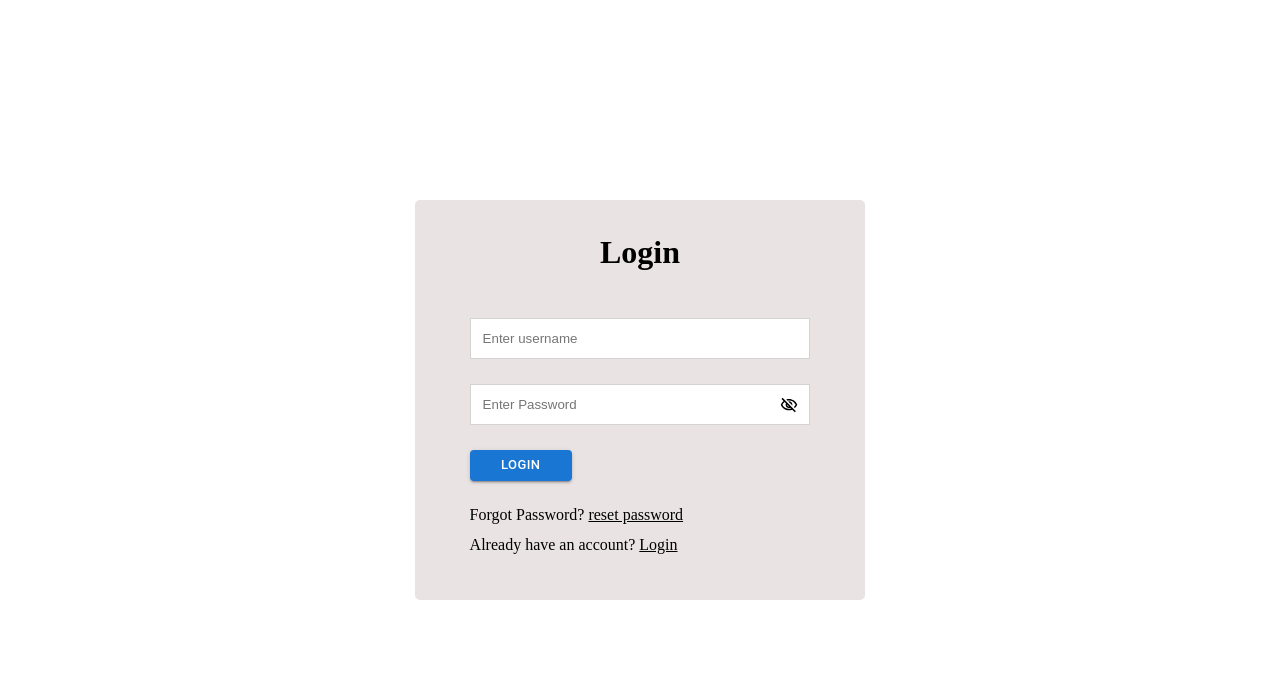
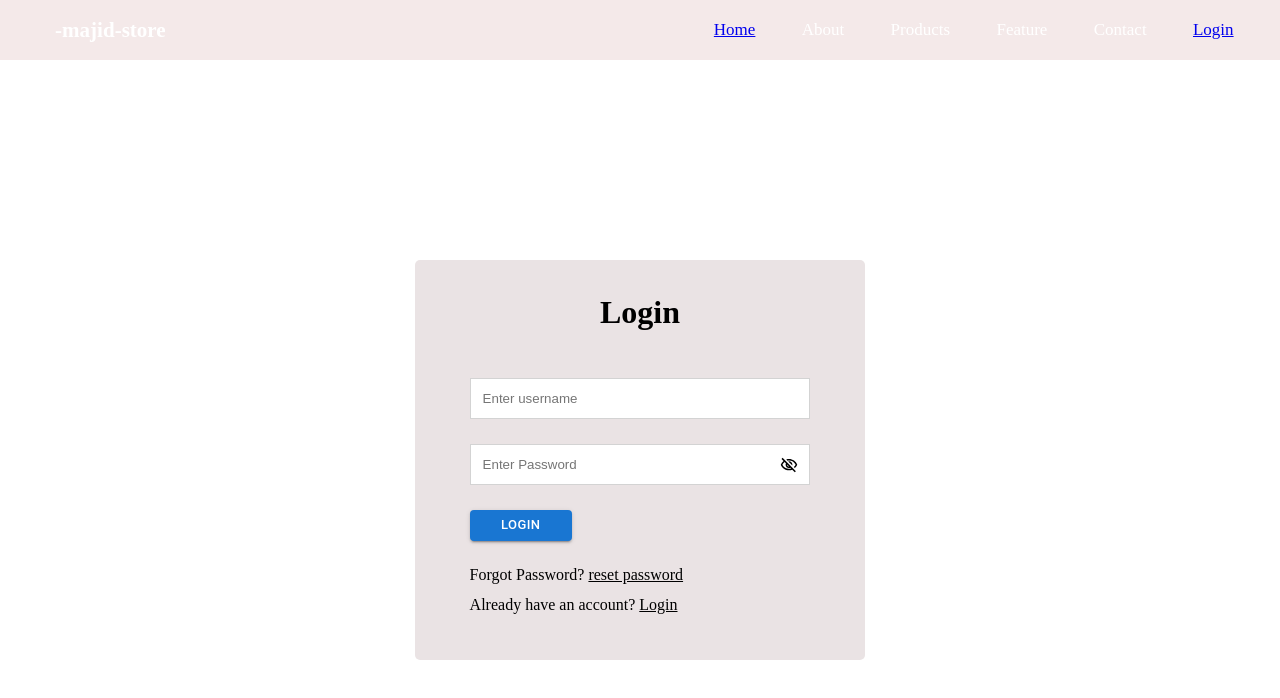
Before and after one commit to MajidAziz03/Ecommerce---New, a React (Create React App) app: page /login in a window 1280 px wide. Shown: the top 698 px of the page. Built offline with nearby package versions, Linux system fonts and the light colour scheme.

Commit message:
some fixes

```diff
--- a/src/Components/login/Login.tsx
+++ b/src/Components/login/Login.tsx
@@ -3,9 +3,10 @@ import React, { useEffect, useState } from 'react'
 import { useAppDispatch, useAppSelector } from '../../redux/hooks';
 import './login.scss';
 import { success } from '../../redux/slices/userSlice';
-import { useNavigate } from 'react-router-dom';
+import { useLocation, useNavigate } from 'react-router-dom';
 import { VisibilityOffOutlined } from '@mui/icons-material';
 import { Button } from '@mui/material';
+import Navbar from '../navbar/Navbar';
 
 
 const Login = () => {
@@ -35,6 +36,8 @@ const Login = () => {
 
 
     return (
+        <>
+            <Navbar />
             <div className='login'>
                 <form onSubmit={handleSubmit}>
                     <div className="holderForm">
@@ -54,6 +57,7 @@ const Login = () => {
                     </div>
                 </form>
             </div>
+        </>
     )
 }
 
--- a/src/Components/navbar/Navbar.tsx
+++ b/src/Components/navbar/Navbar.tsx
@@ -29,7 +29,7 @@ const Navbar = () => {
             </div>
             <div className="right">
                 <ul>
-                    <Link to='/products'><li>Home</li></Link>
+                    <Link to='/'><li>Home</li></Link>
                     <li>About</li>
                     <li>Products</li>
                     <li>Feature</li>
--- a/src/Components/navbar/navbar.scss
+++ b/src/Components/navbar/navbar.scss
@@ -1,7 +1,7 @@
 .navbar {
     width: 100%;
     height: 60px;
-    background-color: #111;
+    background-color: #f4e9e9;
     color: white;
     display: flex;
 
--- a/src/Components/single/Single.tsx
+++ b/src/Components/single/Single.tsx
@@ -2,7 +2,7 @@ import { Button } from '@mui/material';
 import axios from 'axios';
 import React, { useEffect, useState } from 'react';
 import { useSelector } from 'react-redux';
-import { useLocation } from 'react-router-dom';
+import { useLocation, useNavigate } from 'react-router-dom';
 import { addToCart } from '../../redux/slices/productSlice';
 import { RootState } from '../../redux/store';
 import Navbar from '../navbar/Navbar';
@@ -21,12 +21,15 @@ interface ProductProps {
 
 const Single = () => {
     const cart = useAppSelector((state) => state.product)
+    const user = useAppSelector((state) => state.user.user.token)
     const dispatch = useAppDispatch()
-
     const history = useLocation()
 
     const path = (history.pathname.split('/')[2])
+    const router = useNavigate()
+
     const [data, setData] = useState<ProductProps>()
+
 
     const singleProduct = async () => {
         const res = await axios.get(`https://dummyjson.com/products/${path}`)
@@ -48,6 +51,12 @@ const Single = () => {
             console.log(error)
         }
     }
+
+    useEffect(() => {
+        if (!user) {
+            router('/login', { state: { messages: "Please Login First" } })
+        }
+    }, [])
 
     return (
         <>
```
Lines whose indentation alone changed are shown as unchanged.
